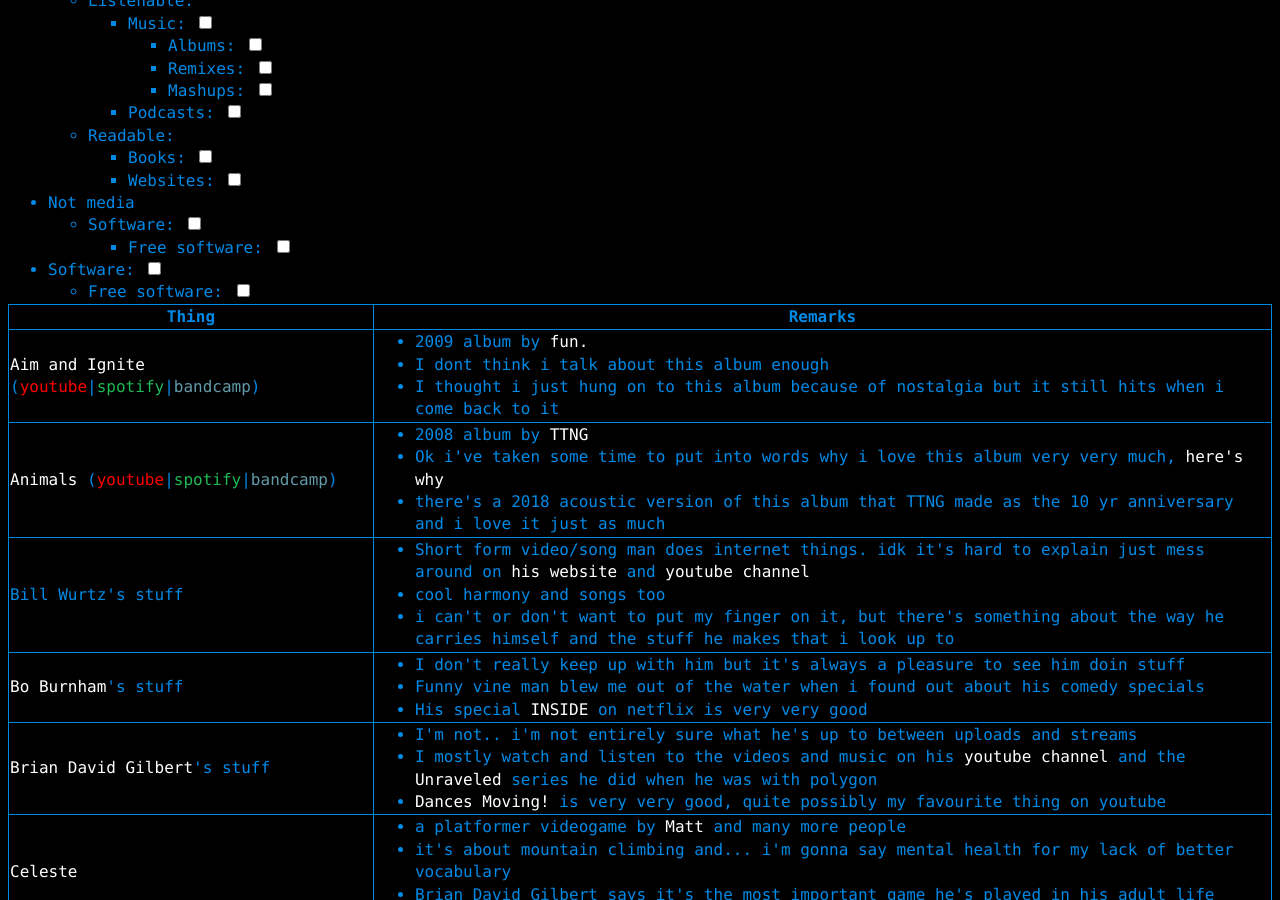
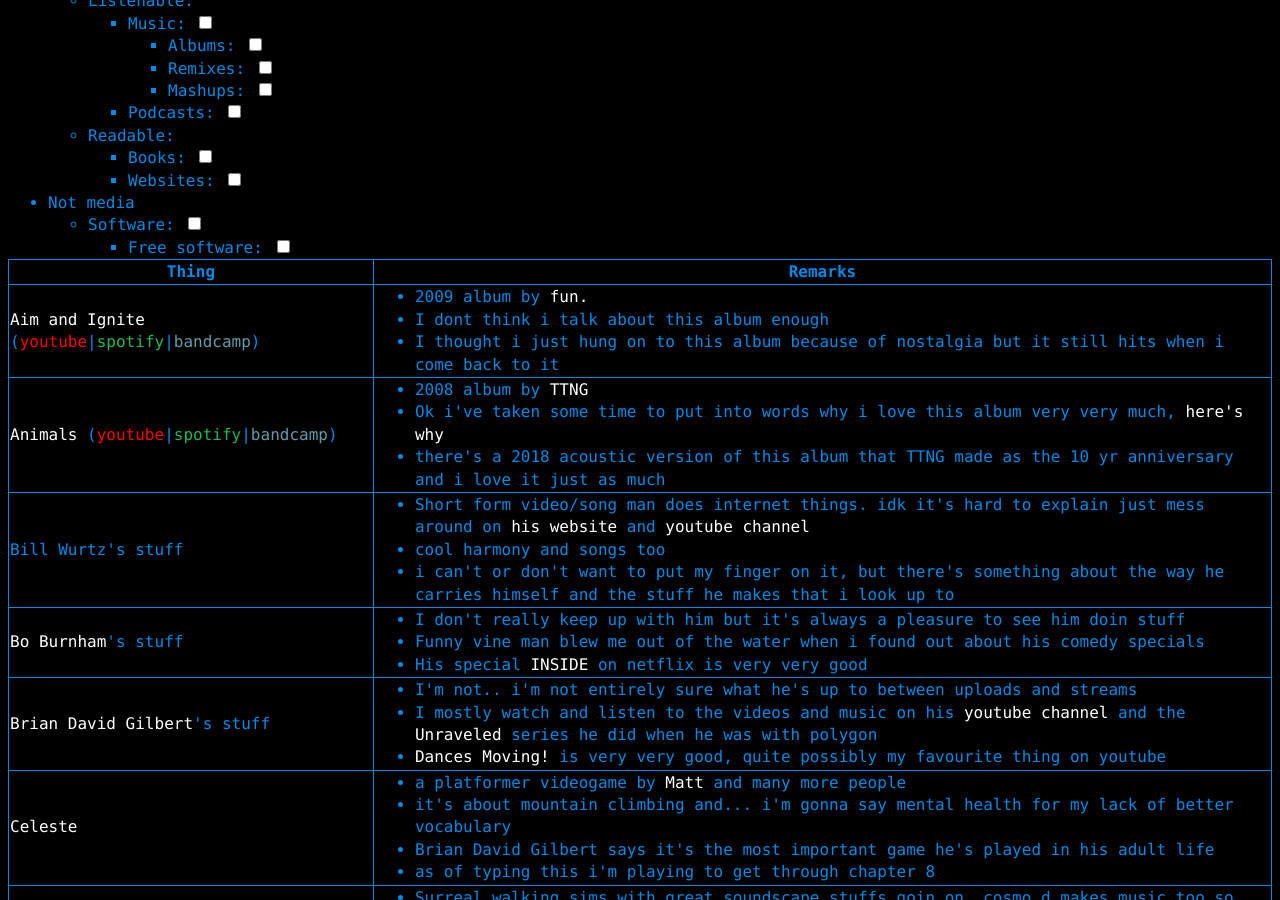
Before and after one commit to a-erfan-aa/a-erfan-aa.github.io, a Jekyll site: the page built from things-i-like.html, in a window 1280 px wide and 900 px high, scrolled down 1727 px. Built offline with Jekyll 4.4.1, drawn with Linux system fonts in a browser that asks for light colours.

Commit message:
do the same thing last commit aims to do
i'm just an idiot who didn't select all the changes fuuuu

```diff
--- a/things-i-like.html
+++ b/things-i-like.html
@@ -108,18 +108,17 @@
 
 <!-- sort columns in table wikipedia style
 I'll get on this in the future if i decide that i need it, like if i add another column to the table or something -->
-<script>
-	//function sortTable()
-</script>
+<script>//function sortTable()</script>
 
 <br>
 
 <div><!-- section title and content -->
 	<h3>The big list of things [<a href="javascript:void(0)" id="filterToggle" onclick="toggleFilterDisp()">click/tap to hide filters</a>]</h3>
 	<p>The filters are just broad strokes, for example you can both play things and read things on a website. I just have them because i hope to keep this list growing and having a filter's gonna help.</p>
-		<div id="filters"><!-- filters -->
-			<!-- a bunch of checkboxes
-			they start all unticked, showing all-->
+
+	<!-- filters
+	a bunch of checkboxes that all start unticked, showing all -->
+	<div id="filters">
 		<ul>
 			<li>Media</li>
 				<ul>
@@ -151,14 +150,6 @@
 						</ul>
 				</ul>
 			<li>Not media</li>
-					<ul>
-						<li>Software: <input type="checkbox" id="software" onclick="filterTable()"></li>
-							<ul>
-								<li>Free software: <input type="checkbox" id="freeSoftware" onclick="filterTable()"></li>
-							</ul>
-					</ul>
-			</ul>
-		</div>
 				<ul>
 					<li>Software: <input type="checkbox" id="software" onclick="filterTable()"></li>
 						<ul>
```
Lines whose indentation alone changed are shown as unchanged.
